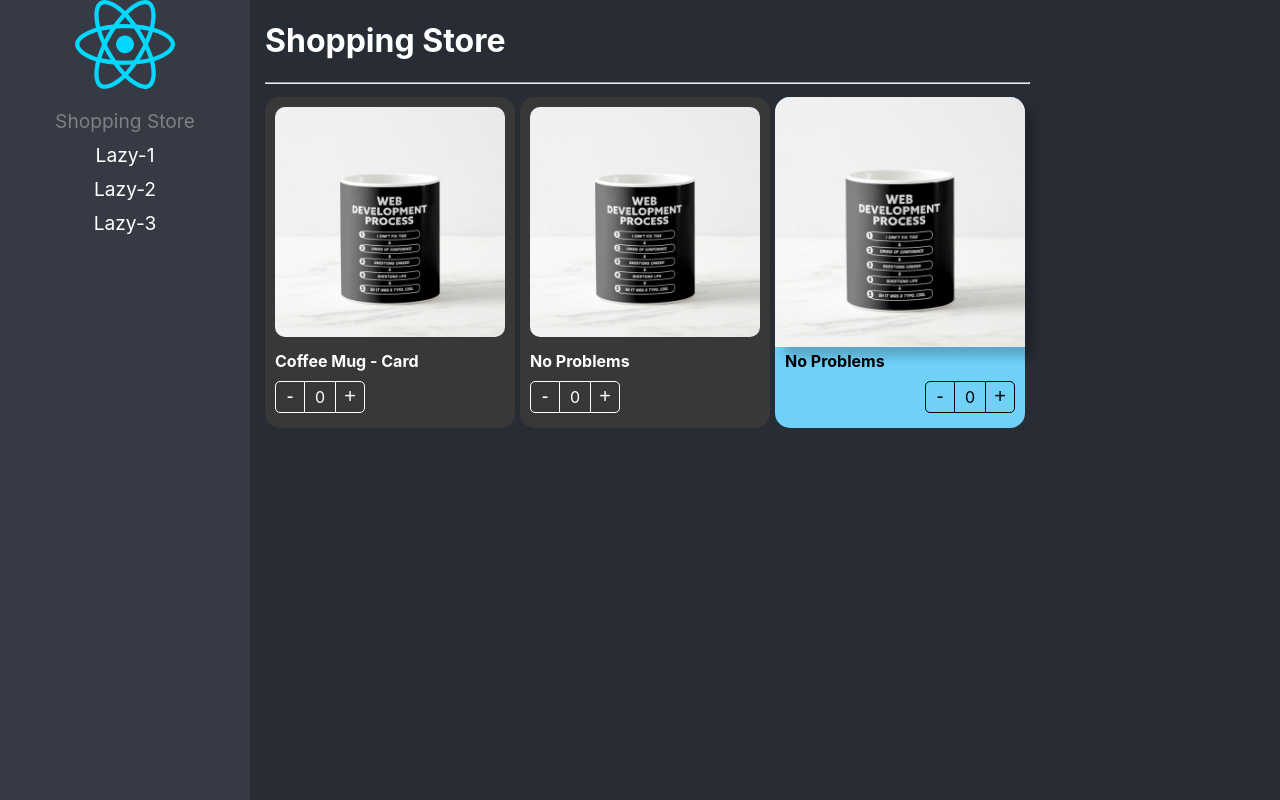
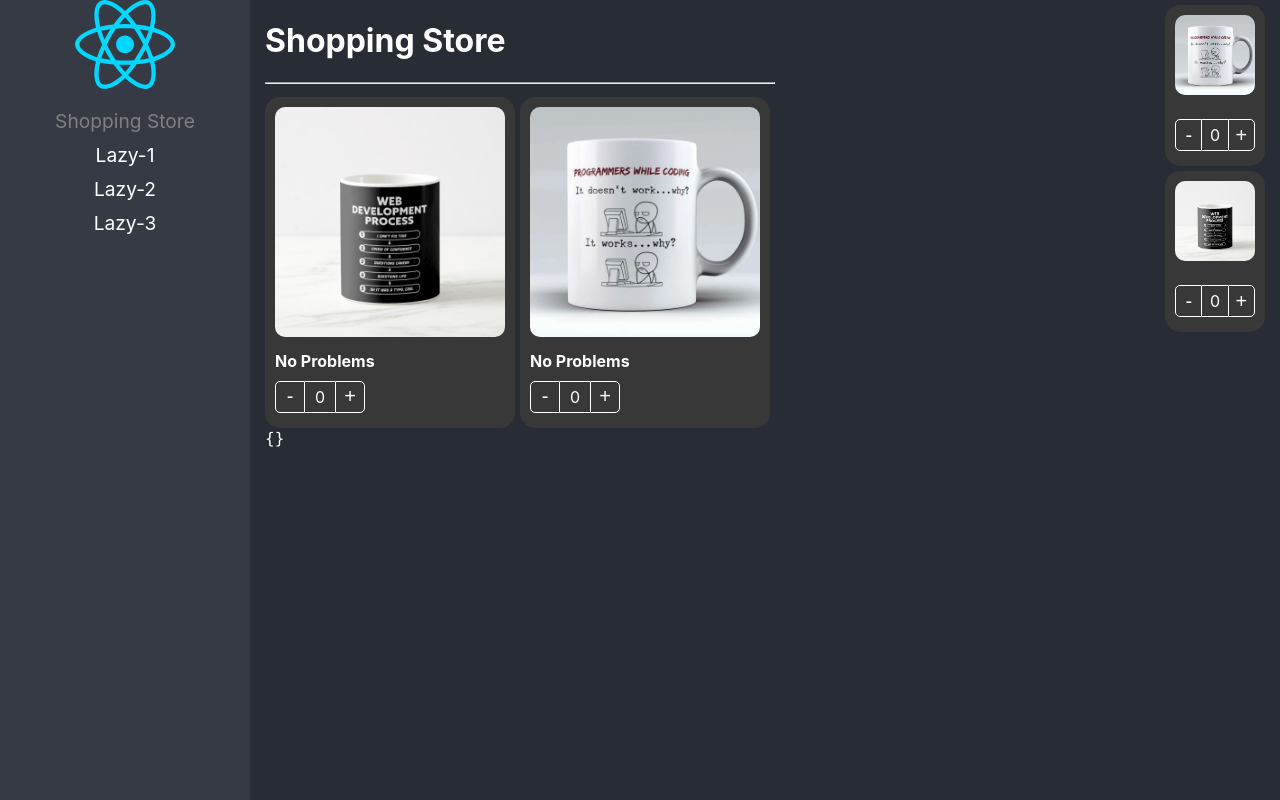
Before and after one commit to moive/react-pro-advanced, a React (Vite) app: page /shopping in a window 1280 px wide. Built offline with nearby package versions, Linux system fonts and the light colour scheme.

Commit message:
shopping-cart

```diff
--- a/src/patterns/components/ProductCard.tsx
+++ b/src/patterns/components/ProductCard.tsx
@@ -1,4 +1,4 @@
-import { createContext, ReactElement } from "react";
+import { createContext } from "react";
 import css from "../styles/styles.module.css";
 
 import { useProduct } from "../hooks/useProduct";
@@ -7,8 +7,14 @@ import { ProductCardProps, ProductContextProps } from "../interfaces/product.int
 export const ProductContext = createContext({} as ProductContextProps);
 const { Provider } = ProductContext;
 
-export const ProductCard = ({ product, children, className, style }: ProductCardProps) => {
-  const { counter, increaseBy } = useProduct();
+export const ProductCard = ({
+  product,
+  children,
+  className,
+  style,
+  onChange,
+}: ProductCardProps) => {
+  const { counter, increaseBy } = useProduct({ onChange, product });
 
   return (
     <Provider value={{ counter, increaseBy, product }}>
--- a/src/patterns/hooks/useProduct.ts
+++ b/src/patterns/hooks/useProduct.ts
@@ -1,10 +1,18 @@
 import { useState } from "react";
+import { onChangeArgs, Product } from "../interfaces/product.interface";
 
-export const useProduct = () => {
+interface useProductArgs {
+  product: Product;
+  onChange?: (args: onChangeArgs) => void;
+}
+
+export const useProduct = ({ onChange, product }: useProductArgs) => {
   const [counter, setCounter] = useState(0);
 
   const increaseBy = (value: number) => {
-    setCounter((prev) => Math.max(prev + value, 0));
+    const newValue = Math.max(counter + value, 0);
+    setCounter(newValue);
+    onChange && onChange({ count: newValue, product });
   };
 
   return {
--- a/src/patterns/interfaces/product.interface.ts
+++ b/src/patterns/interfaces/product.interface.ts
@@ -8,6 +8,7 @@ export interface ProductCardProps {
   children?: ReactElement | ReactElement[];
   className?: string;
   style?: CSSProperties;
+  onChange?: (args: onChangeArgs) => void;
 }
 
 export interface Product {
@@ -28,3 +29,8 @@ export interface ProductCardHOCProps {
   Image: (Props: ProductImageProps) => JSX.Element;
   Buttons: (Props: ProductButtonProps) => JSX.Element;
 }
+
+export interface onChangeArgs {
+  product: Product;
+  count: number;
+}
--- a/src/patterns/pages/ShoppingPage.tsx
+++ b/src/patterns/pages/ShoppingPage.tsx
@@ -1,4 +1,7 @@
+import { useState } from "react";
+
 import { ProductButtons, ProductCard, ProductImage, ProductTitle } from "../components";
+import { Product } from "../interfaces/product.interface";
 import "../styles/custom-styles.css";
 
 const product = {
@@ -6,33 +9,61 @@ const product = {
   title: "Coffee Mug - Card",
   img: "./coffee-mug.png",
 };
+const product2 = {
+  id: "2",
+  title: "Coffee Mug - Meme",
+  img: "./coffee-mug2.png",
+};
+
+const products: Product[] = [product, product2];
+
+interface ProductInCart extends Product {
+  count: number;
+}
 
 export const ShoppingPage = () => {
+  const [shoppingCart, setShoppingCart] = useState<{ [key: string]: ProductInCart }>({});
+
+  const onProductCountChange = ({ count, product }: { count: number; product: Product }) => {
+    // console.log("onProductCountChange", count, product);
+    setShoppingCart((oldValue) => {
+      if (count === 0) {
+        const { [product.id]: toDelete, ...rest } = oldValue;
+        return rest;
+      }
+      return { ...oldValue, [product.id]: { ...product, count } };
+    });
+  };
   return (
     <div>
       <h1>Shopping Store</h1>
       <hr />
       <div style={{ display: "flex", flexDirection: "row", flexWrap: "wrap" }}>
-        <ProductCard product={product} className="bg-dark">
-          <ProductCard.Image className="custom-image" />
-          <ProductCard.Title className="text-white text-bold" />
-          <ProductCard.Buttons className="custom-buttons" />
-        </ProductCard>
-
-        <ProductCard product={product} className="bg-dark">
-          <ProductImage img={product.img} className="custom-image" />
-          <ProductTitle title={"no problems"} className="text-white text-bold text-capitalize" />
+        {products.map((product) => (
+          <ProductCard
+            product={product}
+            className="bg-dark"
+            key={product.id}
+            onChange={(event) => onProductCountChange(event)}
+          >
+            <ProductImage img={product.img} className="custom-image" />
+            <ProductTitle title={"no problems"} className="text-white text-bold text-capitalize" />
+            <ProductButtons className="custom-buttons" />
+          </ProductCard>
+        ))}
+      </div>
+      <div className="shopping-cart">
+        <ProductCard product={product2} className="bg-dark" style={{ width: "100px" }}>
+          <ProductImage img={product2.img} className="custom-image" />
           <ProductButtons className="custom-buttons" />
         </ProductCard>
-
-        <ProductCard product={product} style={{ backgroundColor: "#70D1F8" }}>
-          <ProductImage img={product.img} style={{ boxShadow: "10px 10px 10px rgba(0,0,0,0.2)" }} />
-          <ProductTitle
-            title={"no problems"}
-            style={{ fontWeight: "bold", textTransform: "capitalize" }}
-          />
-          <ProductButtons style={{ display: "flex", justifyContent: "end" }} />
+        <ProductCard product={product} className="bg-dark" style={{ width: "100px" }}>
+          <ProductImage img={product.img} className="custom-image" />
+          <ProductButtons className="custom-buttons" />
         </ProductCard>
+      </div>
+      <div>
+        <code>{JSON.stringify(shoppingCart, null, 5)}</code>
       </div>
     </div>
   );
--- a/src/patterns/styles/custom-styles.css
+++ b/src/patterns/styles/custom-styles.css
@@ -24,3 +24,9 @@
   border-color: white;
   color: white;
 }
+
+.shopping-cart {
+  position: fixed;
+  top: 0;
+  right: 10px;
+}
```
Also changed, not shown: src/App.tsx (+5 -7 lines), public/coffee-mug2.png (added), 1 other file (tests, documents, lock files or other folders).
